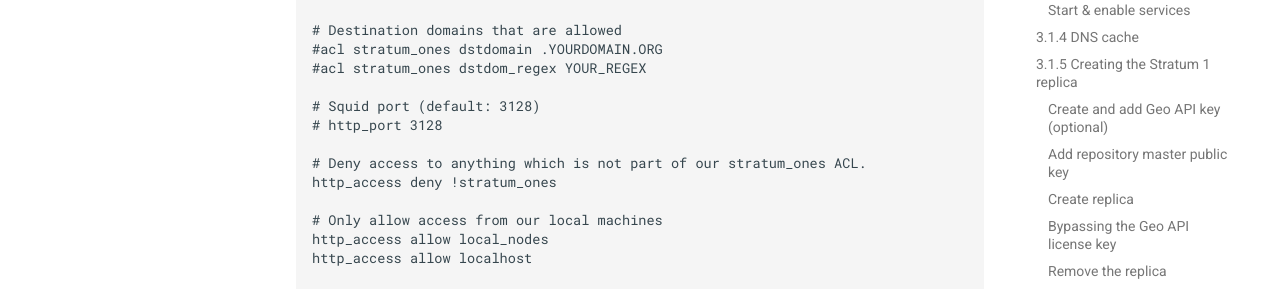
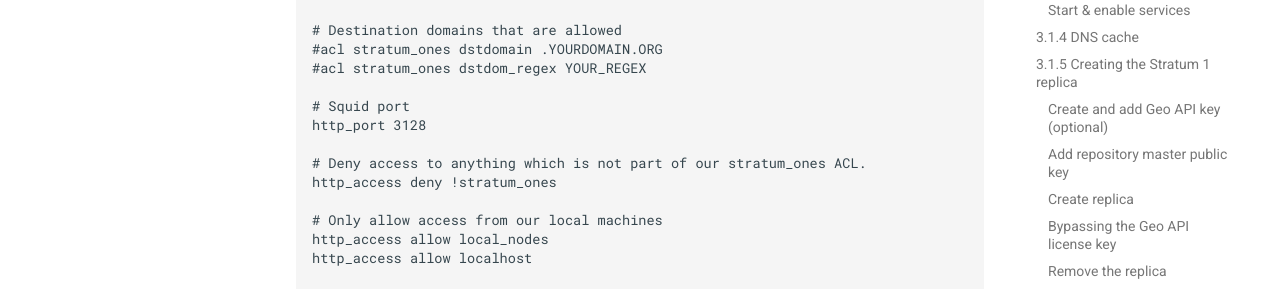
Before and after one commit to cvmfs-contrib/cvmfs-tutorial-2021, an MkDocs documentation site: the page built from docs/03_stratum1_proxies.md, in a window 1280 px wide and 900 px high, scrolled down 5979 px. Shown: the part 296-585 px from the top of the window. Built offline with MkDocs 1.6.1 and Material for MkDocs 9.7.7, drawn with Linux system fonts in a browser that asks for light colours; comment, search, counter and statistics services are not loaded; some of the changed text lies outside the part shown.

Commit message:
'http_port 3128' *must* be uncommented in squid.conf for proxy server

```diff
--- a/docs/03_stratum1_proxies.md
+++ b/docs/03_stratum1_proxies.md
@@ -264,8 +264,8 @@ acl local_nodes src YOUR_CLIENT_IPS
 #acl stratum_ones dstdomain .YOURDOMAIN.ORG
 #acl stratum_ones dstdom_regex YOUR_REGEX
 
-# Squid port (default: 3128)
-# http_port 3128
+# Squid port
+http_port 3128
 
 # Deny access to anything which is not part of our stratum_ones ACL.
 http_access deny !stratum_ones
```
